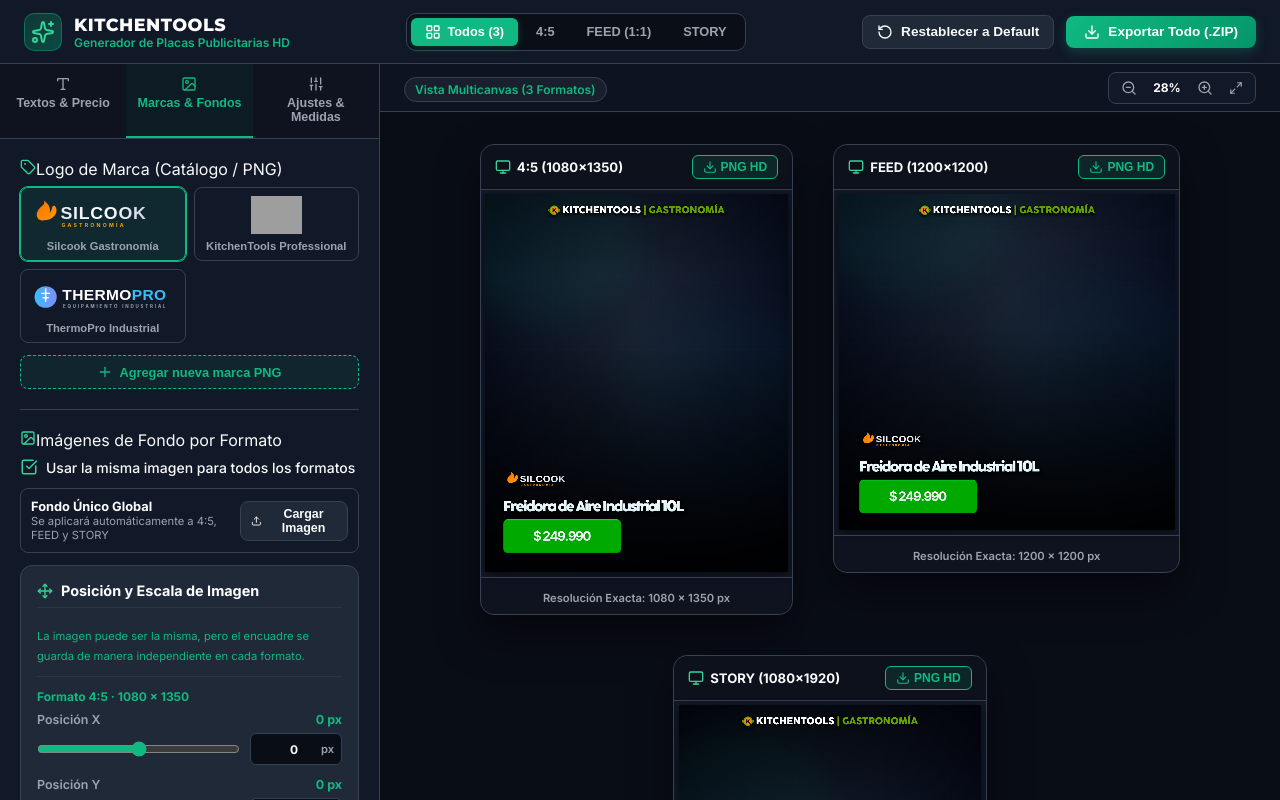
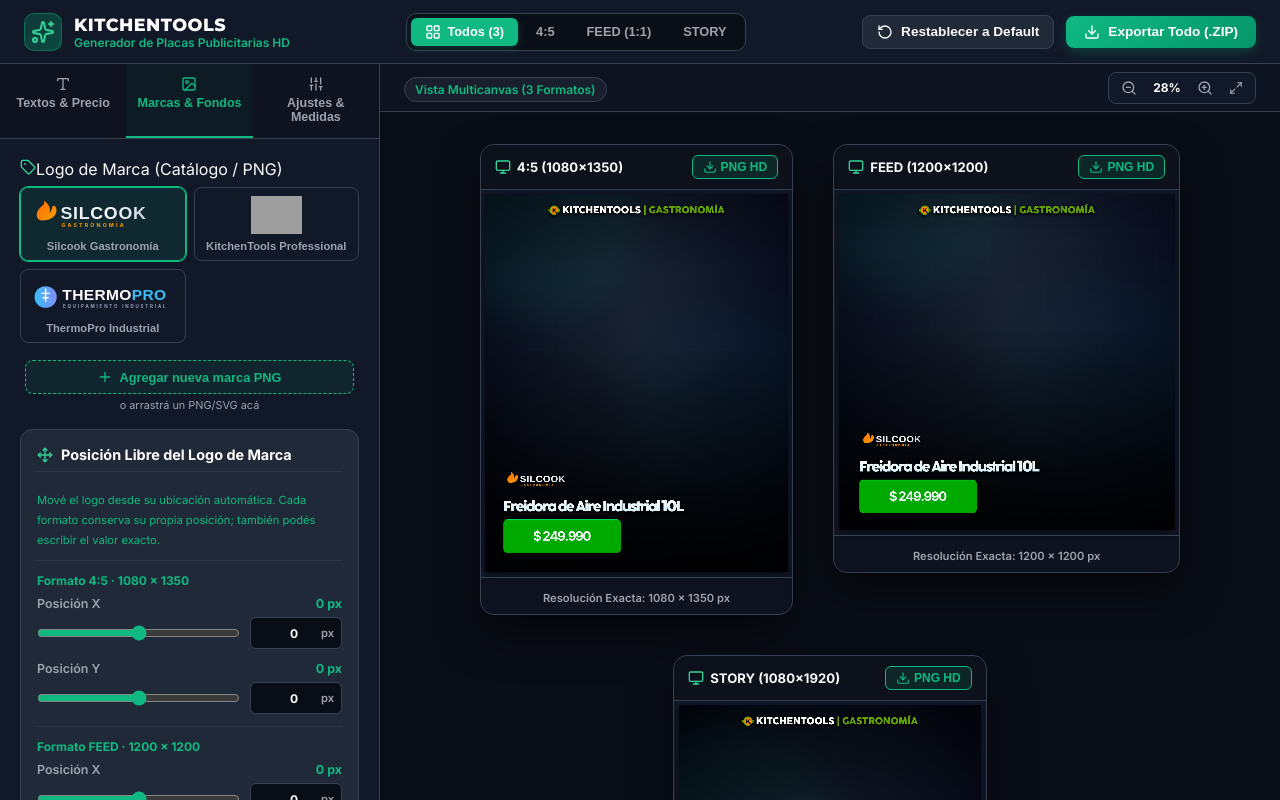
Before and after one commit to EzequiasHerrera/social-banner-generator, a React (Vite) app: page / in a window 1280 px wide. Both pictures are taken after a click on the button "Marcas & Fondos". Built offline with nearby package versions, Linux system fonts and the light colour scheme; grey boxes are pictures that could not be loaded.

Commit message:
Implementing Drag and Drop

```diff
--- a/src/components/ImageUploader.jsx
+++ b/src/components/ImageUploader.jsx
@@ -1,7 +1,21 @@
-import React, { useRef } from 'react';
+import React, { useRef, useState } from 'react';
 import { Upload, CheckSquare, Square, Image as ImageIcon, Plus, Tag, Move } from 'lucide-react';
 
 const clamp = (value, min, max) => Math.min(max, Math.max(min, value));
+
+const isImageFile = (file) => Boolean(
+  file && (
+    file.type?.startsWith('image/') ||
+    /\.(avif|bmp|gif|jpe?g|png|svg|webp)$/i.test(file.name || '')
+  )
+);
+
+const isBrandFile = (file) => Boolean(
+  file && (
+    ['image/png', 'image/svg+xml'].includes(file.type) ||
+    /\.(png|svg)$/i.test(file.name || '')
+  )
+);
 
 const NumericRangeControl = ({
   label,
@@ -78,10 +92,17 @@
   const fileInputRefFeed = useRef(null);
   const fileInputRefStory = useRef(null);
   const brandInputRef = useRef(null);
+  const dragDepthRef = useRef({});
+  const [activeDropZone, setActiveDropZone] = useState(null);
 
   // Manejador de carga de imagen de fondo por formato
   const handleBgUpload = (formatKey, file) => {
     if (!file) return;
+    if (!isImageFile(file)) {
+      alert('El archivo seleccionado no es una imagen compatible.');
+      return;
+    }
+
     const reader = new FileReader();
     reader.onload = (e) => {
       const dataUrl = e.target.result;
@@ -108,8 +129,9 @@
   // Manejador de carga de nuevo logo de marca en PNG
   const handleBrandUpload = (file) => {
     if (!file) return;
-    if (file.type !== 'image/png' && !file.type.includes('png') && !file.type.includes('svg')) {
-      alert('Se recomienda subir archivos PNG con fondo transparente.');
+    if (!isBrandFile(file)) {
+      alert('El logo debe ser un archivo PNG o SVG.');
+      return;
     }
     const reader = new FileReader();
     reader.onload = (e) => {
@@ -126,6 +148,46 @@
     };
     reader.readAsDataURL(file);
   };
+
+  const getDropZoneProps = (zoneId, onFileDrop) => ({
+    onDragEnter: (event) => {
+      event.preventDefault();
+      event.stopPropagation();
+      dragDepthRef.current[zoneId] = (dragDepthRef.current[zoneId] || 0) + 1;
+      setActiveDropZone(zoneId);
+    },
+    onDragOver: (event) => {
+      event.preventDefault();
+      event.stopPropagation();
+      event.dataTransfer.dropEffect = 'copy';
+    },
+    onDragLeave: (event) => {
+      event.preventDefault();
+      event.stopPropagation();
+      dragDepthRef.current[zoneId] = Math.max(
+        0,
+        (dragDepthRef.current[zoneId] || 1) - 1
+      );
+      if (dragDepthRef.current[zoneId] === 0) {
+        setActiveDropZone((currentZone) => (
+          currentZone === zoneId ? null : currentZone
+        ));
+      }
+    },
+    onDrop: (event) => {
+      event.preventDefault();
+      event.stopPropagation();
+      dragDepthRef.current[zoneId] = 0;
+      setActiveDropZone(null);
+
+      const droppedFile = Array.from(event.dataTransfer.files || []).find(isImageFile);
+      if (!droppedFile) {
+        alert('Soltá un archivo de imagen compatible.');
+        return;
+      }
+      onFileDrop(droppedFile);
+    }
+  });
 
   // Helper para renderizar controles de posición/escala de imagen
   const BgPositionControls = ({ formatKey, label }) => {
@@ -169,6 +231,36 @@
     );
   };
 
+  const BrandLogoPositionControls = ({ formatKey, label }) => {
+    const keyMap = { '4:5': '45', 'FEED': 'FEED', 'STORY': 'STORY' };
+    const suffix = keyMap[formatKey];
+    const offsetX = settings[`brandLogoOffsetX_${suffix}`] || 0;
+    const offsetY = settings[`brandLogoOffsetY_${suffix}`] || 0;
+
+    return (
+      <div className="bg-position-controls">
+        <span className="position-controls-label">{label}</span>
+        <NumericRangeControl
+          label="Posición X"
+          value={offsetX}
+          min={-1200}
+          max={1200}
+          unit=" px"
+          onChange={(value) => updateSettings({ [`brandLogoOffsetX_${suffix}`]: value })}
+        />
+        <NumericRangeControl
+          label="Posición Y"
+          value={offsetY}
+          min={-1800}
+          max={1800}
+          unit=" px"
+          className="mt-3"
+          onChange={(value) => updateSettings({ [`brandLogoOffsetY_${suffix}`]: value })}
+        />
+      </div>
+    );
+  };
+
   return (
     <div className="uploader-section">
       {/* 1. SELECCIÓN Y CARGA DE MARCA */}
@@ -201,13 +293,19 @@
         </div>
 
         {/* Botón para subir nueva marca PNG */}
-        <div className="mt-3">
+        <div
+          className={`upload-drop-zone brand-upload-drop-zone mt-3 ${activeDropZone === 'brand' ? 'is-dragging' : ''}`}
+          {...getDropZoneProps('brand', handleBrandUpload)}
+        >
           <input
             type="file"
             ref={brandInputRef}
             accept="image/png,image/svg+xml"
             className="hidden"
-            onChange={(e) => handleBrandUpload(e.target.files[0])}
+            onChange={(event) => {
+              handleBrandUpload(event.target.files[0]);
+              event.target.value = '';
+            }}
           />
           <button
             type="button"
@@ -217,6 +315,20 @@
             <Plus size={16} />
             <span>Agregar nueva marca PNG</span>
           </button>
+          <span className="drop-zone-hint">o arrastrá un PNG/SVG acá</span>
+        </div>
+
+        <div className="control-card mt-3">
+          <div className="card-header">
+            <Move size={16} className="text-emerald-400" />
+            <h3>Posición Libre del Logo de Marca</h3>
+          </div>
+          <span className="helper-text">
+            Mové el logo desde su ubicación automática. Cada formato conserva su propia posición; también podés escribir el valor exacto.
+          </span>
+          <BrandLogoPositionControls formatKey="4:5" label="Formato 4:5 · 1080 × 1350" />
+          <BrandLogoPositionControls formatKey="FEED" label="Formato FEED · 1200 × 1200" />
+          <BrandLogoPositionControls formatKey="STORY" label="Formato STORY · 1080 × 1920" />
         </div>
       </div>
 
@@ -246,17 +358,23 @@
         {/* Carga de Fondos Independientes o Sincronizados */}
         {settings.syncBackgrounds ? (
           <>
-            <div className="bg-uploader-card mt-3">
+            <div
+              className={`bg-uploader-card upload-drop-zone mt-3 ${activeDropZone === 'background-global' ? 'is-dragging' : ''}`}
+              {...getDropZoneProps('background-global', (file) => handleBgUpload('4:5', file))}
+            >
               <input
                 type="file"
                 ref={fileInputRef45}
                 accept="image/*"
                 className="hidden"
-                onChange={(e) => handleBgUpload('4:5', e.target.files[0])}
+                onChange={(event) => {
+                  handleBgUpload('4:5', event.target.files[0]);
+                  event.target.value = '';
+                }}
               />
               <div className="uploader-info">
                 <span className="uploader-title">Fondo Único Global</span>
-                <span className="uploader-desc">Se aplicará automáticamente a 4:5, FEED y STORY</span>
+                <span className="uploader-desc">Arrastrá una imagen acá · se aplicará a los 3 formatos</span>
               </div>
               <button
                 type="button"
@@ -285,17 +403,23 @@
         ) : (
           <div className="bg-uploader-grid mt-3">
             {/* 4:5 */}
-            <div className="bg-uploader-card">
+            <div
+              className={`bg-uploader-card upload-drop-zone ${activeDropZone === 'background-45' ? 'is-dragging' : ''}`}
+              {...getDropZoneProps('background-45', (file) => handleBgUpload('4:5', file))}
+            >
               <input
                 type="file"
                 ref={fileInputRef45}
                 accept="image/*"
                 className="hidden"
-                onChange={(e) => handleBgUpload('4:5', e.target.files[0])}
+                onChange={(event) => {
+                  handleBgUpload('4:5', event.target.files[0]);
+                  event.target.value = '';
+                }}
               />
               <div className="uploader-info">
                 <span className="uploader-title">Fondo 4:5</span>
-                <span className="uploader-desc">1080 x 1350 px</span>
+                <span className="uploader-desc">1080 x 1350 px · arrastrá acá</span>
               </div>
               <button
                 type="button"
@@ -311,17 +435,23 @@
             </div>
 
             {/* FEED */}
-            <div className="bg-uploader-card mt-3">
+            <div
+              className={`bg-uploader-card upload-drop-zone mt-3 ${activeDropZone === 'background-feed' ? 'is-dragging' : ''}`}
+              {...getDropZoneProps('background-feed', (file) => handleBgUpload('FEED', file))}
+            >
               <input
                 type="file"
                 ref={fileInputRefFeed}
                 accept="image/*"
                 className="hidden"
-                onChange={(e) => handleBgUpload('FEED', e.target.files[0])}
+                onChange={(event) => {
+                  handleBgUpload('FEED', event.target.files[0]);
+                  event.target.value = '';
+                }}
               />
               <div className="uploader-info">
                 <span className="uploader-title">Fondo FEED</span>
-                <span className="uploader-desc">1200 x 1200 px</span>
+                <span className="uploader-desc">1200 x 1200 px · arrastrá acá</span>
               </div>
               <button
                 type="button"
@@ -337,17 +467,23 @@
             </div>
 
             {/* STORY */}
-            <div className="bg-uploader-card mt-3">
+            <div
+              className={`bg-uploader-card upload-drop-zone mt-3 ${activeDropZone === 'background-story' ? 'is-dragging' : ''}`}
+              {...getDropZoneProps('background-story', (file) => handleBgUpload('STORY', file))}
+            >
               <input
                 type="file"
                 ref={fileInputRefStory}
                 accept="image/*"
                 className="hidden"
-                onChange={(e) => handleBgUpload('STORY', e.target.files[0])}
+                onChange={(event) => {
+                  handleBgUpload('STORY', event.target.files[0]);
+                  event.target.value = '';
+                }}
               />
               <div className="uploader-info">
                 <span className="uploader-title">Fondo STORY</span>
-                <span className="uploader-desc">1080 x 1920 px</span>
+                <span className="uploader-desc">1080 x 1920 px · arrastrá acá</span>
               </div>
               <button
                 type="button"
--- a/src/components/Sidebar.jsx
+++ b/src/components/Sidebar.jsx
@@ -144,6 +144,7 @@
                 />
                 <span className="helper-text">
                   * Presioná ENTER para definir cada línea. El programa no dividirá el texto ni reducirá su tamaño automáticamente.
+                  El carácter + adopta automáticamente el relleno y bisel verde de la placa GASTRO.
                 </span>
               </div>
 
--- a/src/index.css
+++ b/src/index.css
@@ -557,6 +557,51 @@
   background-color: rgba(16, 185, 129, 0.15);
 }
 
+.brand-upload-drop-zone {
+  padding: 4px;
+  border: 1px dashed transparent;
+  border-radius: 10px;
+  text-align: center;
+}
+
+.drop-zone-hint {
+  display: block;
+  margin-top: 5px;
+  color: var(--text-muted);
+  font-size: 0.68rem;
+  line-height: 1.2;
+  pointer-events: none;
+}
+
+.upload-drop-zone {
+  position: relative;
+  transition: border-color 0.18s ease, background-color 0.18s ease, box-shadow 0.18s ease;
+}
+
+.upload-drop-zone.is-dragging {
+  border-color: var(--emerald-primary);
+  background-color: rgba(16, 185, 129, 0.18);
+  box-shadow: 0 0 0 3px rgba(16, 185, 129, 0.16);
+}
+
+.upload-drop-zone.is-dragging::after {
+  content: 'Soltá la imagen para cargarla';
+  position: absolute;
+  inset: 4px;
+  z-index: 5;
+  display: flex;
+  align-items: center;
+  justify-content: center;
+  padding: 8px;
+  border-radius: 6px;
+  color: #FFFFFF;
+  background-color: rgba(5, 150, 105, 0.92);
+  font-size: 0.75rem;
+  font-weight: 800;
+  text-align: center;
+  pointer-events: none;
+}
+
 /* BACKGROUND UPLOADER */
 .checkbox-label {
   display: flex;
--- a/src/utils/canvasRenderer.js
+++ b/src/utils/canvasRenderer.js
@@ -39,6 +39,11 @@
 const PRICE_GRADIENT_TOP = '#FEFEFE';
 const PRICE_GRADIENT_BOTTOM = '#DAE4E7';
 
+// El signo + usa los mismos verdes de la placa GASTRO, pero aplicados a la
+// propia silueta del carácter (sin caja ni contorno exterior).
+const GASTRO_BADGE_BASE = '#00a900';
+const GASTRO_BADGE_BEVEL = '#00dc55';
+
 // El primer origen corresponde a public/assets/brands/kitchentools.png.
 // El segundo permite usar el mismo archivo directamente dentro de public/assets.
 const HEADER_LOGO_SOURCES = [
@@ -62,6 +67,42 @@
   ctx.font = `800 ${fontSize}px '${fontFamily}', sans-serif`;
 }
 
+function drawBeveledPlus(ctx, x, y, baseFontSize) {
+  const metrics = ctx.measureText('+');
+  const bevelWidth = Math.max(2, Math.round(baseFontSize * 0.055));
+  const padding = bevelWidth * 3;
+  const ascent = Math.ceil(metrics.actualBoundingBoxAscent || baseFontSize);
+  const descent = Math.ceil(metrics.actualBoundingBoxDescent || baseFontSize * 0.2);
+  const glyphWidth = Math.max(1, Math.ceil(metrics.width));
+
+  const glyphCanvas = document.createElement('canvas');
+  glyphCanvas.width = glyphWidth + (padding * 2);
+  glyphCanvas.height = ascent + descent + (padding * 2);
+
+  const glyphCtx = glyphCanvas.getContext('2d');
+  glyphCtx.font = ctx.font;
+  glyphCtx.textAlign = 'left';
+  glyphCtx.textBaseline = 'alphabetic';
+
+  const localX = padding;
+  const localY = padding + ascent;
+
+  // Primero se crea la silueta sólida del signo.
+  glyphCtx.fillStyle = GASTRO_BADGE_BASE;
+  glyphCtx.fillText('+', localX, localY);
+
+  // source-atop recorta el trazo al interior de la silueta ya creada. Así el
+  // bisel ilumina el borde del carácter sin convertirse en borde exterior.
+  glyphCtx.globalCompositeOperation = 'source-atop';
+  glyphCtx.strokeStyle = GASTRO_BADGE_BEVEL;
+  glyphCtx.lineWidth = bevelWidth * 2;
+  glyphCtx.lineJoin = 'round';
+  glyphCtx.strokeText('+', localX, localY);
+
+  const targetTop = y - ascent - descent - padding;
+  ctx.drawImage(glyphCanvas, x - padding, targetTop);
+}
+
 function drawProductText(ctx, text, x, y, baseFontSize, trackingPx) {
   const characters = Array.from(text);
   let cursorX = x;
@@ -73,7 +114,11 @@
     };
 
     applyProductRunFont(ctx, run, baseFontSize);
-    ctx.fillText(character, cursorX, y);
+    if (character === '+') {
+      drawBeveledPlus(ctx, cursorX, y, baseFontSize);
+    } else {
+      ctx.fillText(character, cursorX, y);
+    }
     cursorX += ctx.measureText(character).width;
 
     if (index < characters.length - 1) {
@@ -116,6 +161,13 @@
   const keyMap = { '4:5': '45', 'FEED': 'FEED', 'STORY': 'STORY' };
   const suffix = keyMap[formatKey] || '45';
   return settings[`bgScale_${suffix}`] || 1.0;
+}
+
+function getBrandLogoOffset(settings, formatKey, axis) {
+  const keyMap = { '4:5': '45', 'FEED': 'FEED', 'STORY': 'STORY' };
+  const suffix = keyMap[formatKey] || '45';
+  const value = Number(settings[`brandLogoOffset${axis}_${suffix}`]);
+  return Number.isFinite(value) ? value : 0;
 }
 
 export const renderBannerToCanvas = async (canvas, formatKey, settings, brandLogosList) => {
@@ -291,8 +343,8 @@
   ctx.save();
 
   // Colores según variante
-  const badgeBgColor = isHogar ? '#fd7d00' : '#00a900';
-  const bevelColor = isHogar ? '#f8bc8b' : '#00dc55';
+  const badgeBgColor = isHogar ? '#fd7d00' : GASTRO_BADGE_BASE;
+  const bevelColor = isHogar ? '#f8bc8b' : GASTRO_BADGE_BEVEL;
 
   // Sombra exterior regulable de la placa (lado izquierdo e inferior)
   const badgeShadowIntensity = clampPercentage(settings.badgeShadowIntensity, 70);
@@ -524,8 +576,10 @@
       const logoW = Math.min(targetW, badgeW * 0.9);
       const logoH = (logoImg.height / logoImg.width) * logoW;
 
-      const logoX = badgeX;
-      const logoY = logoBottomY - logoH;
+      // Posición independiente por formato. Los valores son offsets en píxeles
+      // respecto de la ubicación automática original del logo.
+      const logoX = badgeX + getBrandLogoOffset(settings, formatKey, 'X');
+      const logoY = logoBottomY - logoH + getBrandLogoOffset(settings, formatKey, 'Y');
 
       ctx.shadowColor = 'rgba(0, 0, 0, 0.6)';
       ctx.shadowBlur = 8;
```
Also changed, not shown: src/utils/defaultSettings.js (+7 -0 lines).
